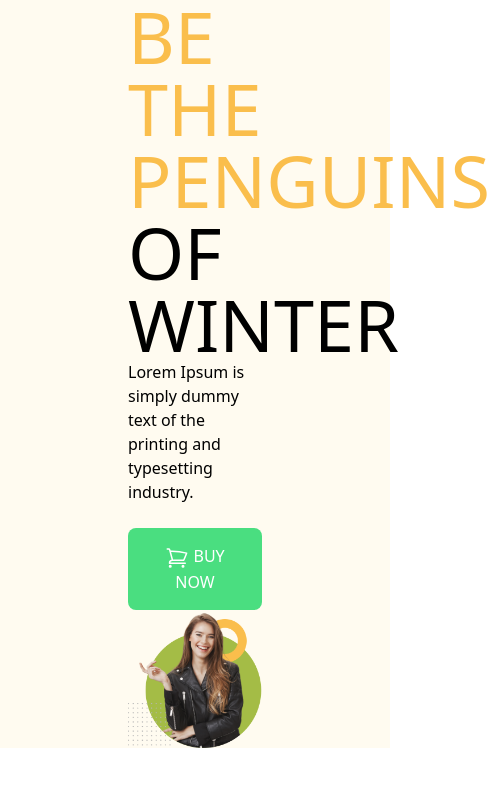
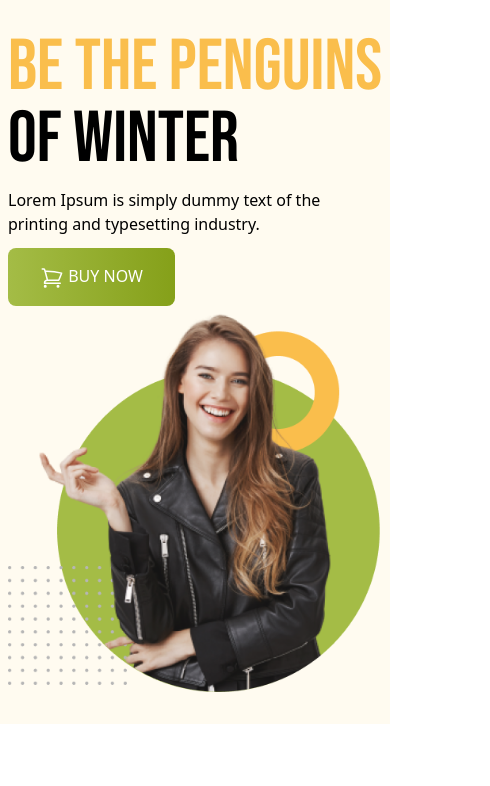
Before and after one commit to Jahid1987/penguin-fashion, a plain HTML site: page index.html in a window 390 px wide. Shown: the whole page, 490 px wide, since content can reach past the window. Drawn offline with nearby package versions, Linux system fonts and the light colour scheme.

Commit message:
banner section responsive made

```diff
--- a/index.html
+++ b/index.html
@@ -6,9 +6,19 @@
 
     <!-- tailwind link  -->
     <script src="https://cdn.tailwindcss.com"></script>
+
+    <link rel="preconnect" href="https://fonts.googleapis.com">
+    <link rel="preconnect" href="https://fonts.gstatic.com" crossorigin>
+    <link href="https://fonts.googleapis.com/css2?family=Bebas+Neue&display=swap" rel="stylesheet">
+    <style>
+        .font-bebas{
+            font-family: 'Bebas Neue', sans-serif;
+        }
+    </style>
 </head>
+
 <body>
-    <header class="bg-[#FFFBF0] px-32">
+    <header class="bg-[#FFFBF0] px-2 md:px-32">
         <!-- nav section starts here  -->
 
         <nav>
@@ -16,15 +26,16 @@
         </nav>
 
         <!-- banner section  -->
-        <div class="md:flex justify-between items-center">
-            <div>
-                <h1 class="text-7xl uppercase">
-                    <span class="text-[#FABE4C]">Be the Penguins </span>
+        <div class="md:flex justify-between items-center py-8">
+            <div class="space-y-3">
+                <h1 class="text-7xl uppercase font-bebas">
+                    <span class="text-[#FABE4C] ">Be the Penguins </span>
                     <br>of Winter
                 </h1>
                 <p>Lorem Ipsum is simply dummy text of the printing
                     and typesetting industry.</p>
-                <button class=" mt-6 py-4 px-8 bg-green-400 rounded-lg uppercase text-white font-medium">
+                <button class=" mt-6 py-4 px-8 bg-gradient-to-r from-[#A4BC46] to-[#85A019] rounded-lg uppercase text-white font-medium">
+
                     <svg xmlns="http://www.w3.org/2000/svg" fill="none" viewBox="0 0 24 24" stroke-width="1.5" stroke="currentColor" class="w-6 h-6 inline">
                         <path stroke-linecap="round" stroke-linejoin="round" d="M2.25 3h1.386c.51 0 .955.343 1.087.835l.383 1.437M7.5 14.25a3 3 0 0 0-3 3h15.75m-12.75-3h11.218c1.121-2.3 2.1-4.684 2.924-7.138a60.114 60.114 0 0 0-16.536-1.84M7.5 14.25 5.106 5.272M6 20.25a.75.75 0 1 1-1.5 0 .75.75 0 0 1 1.5 0Zm12.75 0a.75.75 0 1 1-1.5 0 .75.75 0 0 1 1.5 0Z" />
                       </svg>
```
